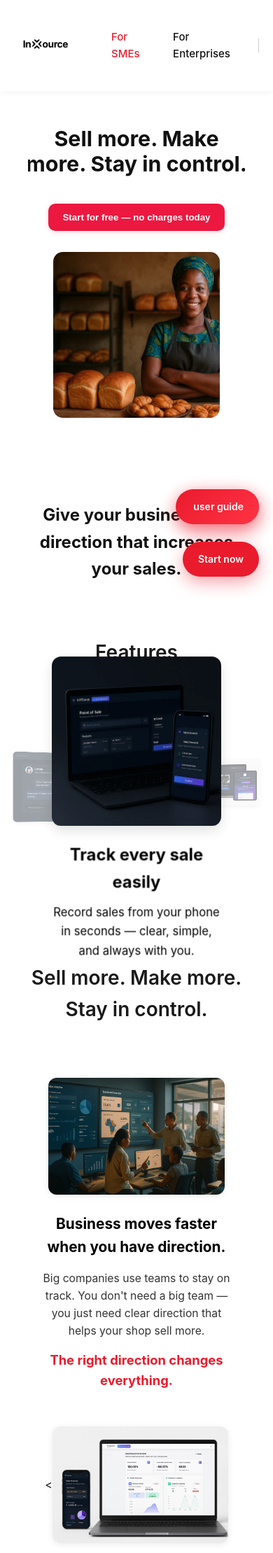
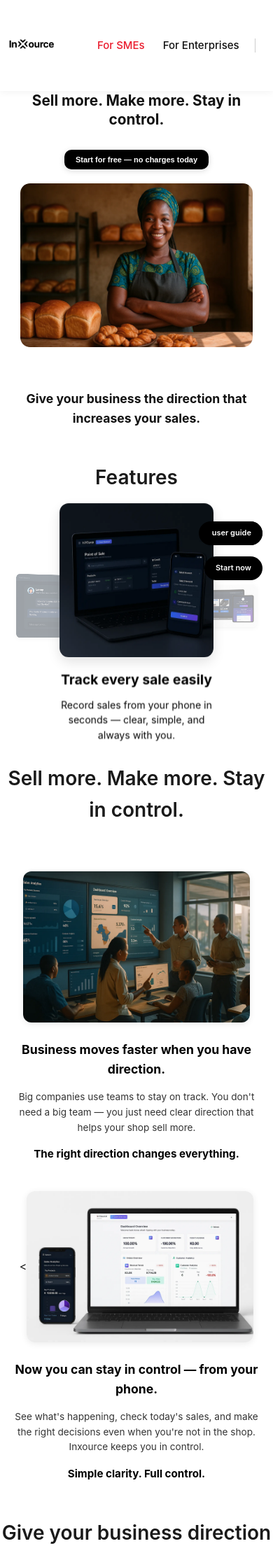
Before and after one commit to ThomasTheLee/inxource_landing_page, a Flask app: page / in a window 390 px wide. Shown: the top 2219 px of the page at 70% size. Run offline with Flask 3, Linux system fonts and the light colour scheme.

Commit message:
updated responsiveness

```diff
--- a/templates/index.html
+++ b/templates/index.html
@@ -11,8 +11,8 @@
         }
 
         :root {
-            --inx-red: #EA1B2C;
-            --ink-red-dark: #d01725;
+            --inx-red: #000;
+            --ink-red-dark: #222;
             --text-dark: #111;
             --text: #333;
             --muted: #555;
@@ -130,14 +130,14 @@
             position: fixed;
             bottom: 100px;
             right: 30px;
-            background: linear-gradient(135deg, #EA1B2C 0%, #ff3344 100%);
+            background: #000;
             color: #fff;
             padding: 16px 28px;
             border-radius: 50px;
             text-decoration: none;
             font-size: 15px;
             font-weight: 600;
-            box-shadow: 0 8px 24px rgba(234, 27, 44, 0.4);
+            box-shadow: none;
             z-index: 999;
             display: flex;
             align-items: center;
@@ -147,7 +147,7 @@
 
         .floating-guide-btn:hover {
             transform: translateY(-3px);
-            box-shadow: 0 12px 32px rgba(234, 27, 44, 0.5);
+            background: #222;
         }
 
         .floating-cta {
@@ -156,12 +156,12 @@
             bottom: 30px;
             padding: 16px 28px;
             border-radius: 50px;
-            background: var(--inx-red);
+            background: #000;
             color: #fff;
             text-decoration: none;
             font-weight: 600;
             font-size: 15px;
-            box-shadow: 0 8px 24px rgba(234,27,44,.4);
+            box-shadow: none;
             transition: all .3s ease;
             z-index: 60;
             display: flex;
@@ -169,9 +169,8 @@
         }
 
         .floating-cta:hover {
-            background: var(--ink-red-dark);
+            background: #222;
             transform: translateY(-3px);
-            box-shadow: 0 12px 32px rgba(234, 27, 44, 0.5);
         }
 
         .section-container {
@@ -498,7 +497,7 @@
 
         .text-compact .highlight {
             font-weight: 700;
-            color: var(--inx-red);
+            color: #000;
             font-size: 1.15rem;
             margin-top: 15px;
         }
@@ -598,7 +597,7 @@
 
         .faq-icon {
             font-size: 1.3rem;
-            color: var(--inx-red);
+            color: #000;
             transition: transform 0.3s ease;
             flex-shrink: 0;
             margin-left: 15px;
@@ -670,7 +669,7 @@
         }
 
         .cta {
-            background: var(--inx-red);
+            background: #000;
             color: #fff;
             border: none;
             padding: 12px 20px;
@@ -678,12 +677,12 @@
             font-weight: 700;
             cursor: pointer;
             margin-top: 20px;
-            box-shadow: 0 2px 8px rgba(234,27,44,.15);
+            box-shadow: 0 2px 8px rgba(0,0,0,.15);
             transition: transform .15s ease, background .2s ease;
         }
 
         .cta:hover {
-            background: var(--ink-red-dark);
+            background: #222;
             transform: translateY(-1px);
         }
 
@@ -712,7 +711,7 @@
         }
 
         .price-card.highlighted {
-            border: 2px solid var(--inx-red);
+            border: 2px solid #000;
             box-shadow: 0 3px 10px rgba(0,0,0,.06);
         }
 
@@ -752,7 +751,7 @@
         }
 
         .cta-submit {
-            background: #EA1B2C;
+            background: #000;
             color: #fff;
             padding: 14px 28px;
             border: none;
@@ -763,27 +762,33 @@
         }
 
         .cta-submit:hover {
-            background: #d01725;
+            background: #222;
         }
 
         /* Mobile Responsive */
         @media (max-width: 768px) {
             body {
-                padding-top: 120px;
+                padding-top: 100px;
+                overflow-x: hidden;
+            }
+
+            .container {
+                padding: 0;
+                max-width: 100%;
             }
 
             .floating-cta {
-                right: 20px;
-                bottom: 20px;
-                padding: 14px 22px;
-                font-size: 14px;
+                right: 15px;
+                bottom: 15px;
+                padding: 8px 16px;
+                font-size: 11px;
             }
 
             .floating-guide-btn {
-                bottom: 95px;
-                right: 20px;
-                padding: 14px 22px;
-                font-size: 14px;
+                bottom: 65px;
+                right: 15px;
+                padding: 8px 16px;
+                font-size: 11px;
             }
 
             .gradient-hero {
@@ -796,12 +801,15 @@
             }
 
             .gradient-hero .cta {
-                background: var(--inx-red) !important;
+                background: #000 !important;
                 color: #fff !important;
+                padding: 8px 16px !important;
+                font-size: 11px !important;
+                margin-top: 12px !important;
             }
 
             .gradient-hero .cta:hover {
-                background: var(--ink-red-dark) !important;
+                background: #222 !important;
             }
 
             .gradient-hero .section-wave {
@@ -813,7 +821,7 @@
                 max-width: 85%;
                 width: 85%;
                 height: 0;
-                padding-bottom: 85%;
+                padding-bottom: 60%;
                 margin: 0 auto;
                 position: relative;
             }
@@ -833,8 +841,8 @@
 
             .section-container {
                 flex-direction: column;
-                gap: 30px;
-                padding: 60px 5%;
+                gap: 20px;
+                padding: 30px 0;
             }
 
             .section-container.fixed {
@@ -844,6 +852,7 @@
             .text {
                 order: 1;
                 text-align: center;
+                padding: 0 15px;
             }
 
             .hero-carousel {
@@ -855,11 +864,21 @@
             }
 
             h1 {
-                font-size: 1.9rem;
+                font-size: 1.3rem;
+                line-height: 1.3;
             }
 
             h2 {
-                font-size: 1.5rem;
+                font-size: 1.1rem;
+            }
+
+            h3 {
+                font-size: 1rem;
+            }
+
+            p {
+                font-size: 0.85rem;
+                line-height: 1.5;
             }
 
             .phone-frame {
@@ -870,15 +889,15 @@
             }
 
             .notification {
-                font-size: 0.75rem;
+                font-size: 0.7rem;
                 width: 240px;
                 margin-left: -10px;
-                padding: 10px 16px;
+                padding: 8px 14px;
             }
 
             .phone-visual {
                 min-width: 100%;
-                padding: 20px 0;
+                padding: 15px 0;
             }
 
             .lenny-gif {
@@ -886,13 +905,13 @@
             }
 
             .rotating-tiles {
-                min-height: 320px;
+                min-height: 300px;
                 perspective: 700px;
-                margin: 40px auto 60px;
+                margin: 30px auto 50px;
             }
 
             .rotating-tiles .tile {
-                max-width: 240px;
+                max-width: 220px;
             }
 
             .rotating-tiles .tile.active {
@@ -910,27 +929,31 @@
             }
 
             .rotating-tiles img {
-                max-width: 220px;
-                margin-bottom: 20px;
+                max-width: 200px;
+                margin-bottom: 15px;
             }
 
             .rotating-tiles h4 {
-                font-size: 1.15rem;
+                font-size: 0.95rem;
             }
 
             .rotating-tiles .tile.active h4 {
-                font-size: 1.35rem;
+                font-size: 1.1rem;
             }
 
             .rotating-tiles p {
-                font-size: 0.95rem;
+                font-size: 0.8rem;
                 padding: 0 10px;
             }
 
             .section-container.split-view {
                 flex-direction: column;
-                gap: 40px;
-                padding: 50px 5%;
+                gap: 30px;
+                padding: 40px 0;
+            }
+
+            .comparison-side {
+                padding: 0 15px;
             }
 
             .comparison-side .visual img {
@@ -938,92 +961,100 @@
             }
 
             .text-compact h3 {
-                font-size: 1.3rem;
+                font-size: 1.1rem;
             }
 
             .text-compact p {
-                font-size: 0.98rem;
+                font-size: 0.85rem;
+            }
+
+            .text-compact .highlight {
+                font-size: 0.95rem;
             }
 
             .rating-text {
+                font-size: 1rem;
+            }
+
+            .stars {
+                font-size: 1.4rem;
+            }
+
+            .review-subtext {
+                font-size: 0.85rem;
+                padding: 0 15px;
+            }
+
+            .stats {
+                padding: 50px 15px;
+            }
+
+            .pricing-section {
+                padding: 50px 15px;
+            }
+
+            .pricing-section h2 {
                 font-size: 1.2rem;
             }
 
-            .stars {
-                font-size: 1.6rem;
-            }
-
-            .review-subtext {
-                font-size: 0.98rem;
-                padding: 0 10px;
-            }
-
-            .stats {
-                padding: 60px 5%;
-            }
-
-            .pricing-section {
-                padding: 60px 5%;
-            }
-
-            .pricing-section h2 {
-                font-size: 1.4rem;
-            }
-
             .price-card {
-                padding: 25px 18px;
+                padding: 20px 15px;
                 max-width: 280px;
             }
 
             .price-card h3 {
-                font-size: 1.15rem;
+                font-size: 1rem;
             }
 
             .price-card p {
-                font-size: 0.95rem;
+                font-size: 0.85rem;
             }
 
             .pricing-section .note {
-                font-size: 0.95rem;
+                font-size: 0.85rem;
+                padding: 0 15px;
+            }
+
+            .closing {
+                padding: 50px 15px;
+            }
+
+            .closing h2 {
+                font-size: 1.3rem;
+            }
+
+            .closing p {
+                font-size: 0.85rem;
                 padding: 0 10px;
             }
 
-            .closing {
-                padding: 60px 5%;
-            }
-
-            .closing h2 {
-                font-size: 1.5rem;
-            }
-
-            .closing p {
-                font-size: 1rem;
-                padding: 0 5px;
-            }
-
             .faq-question {
-                padding: 16px 18px;
-                font-size: 1rem;
+                padding: 14px 15px;
+                font-size: 0.9rem;
             }
 
             .faq-answer {
-                padding: 0 18px;
+                padding: 0 15px;
             }
 
             .faq-item.active .faq-answer {
-                padding: 16px 18px;
+                padding: 14px 15px;
             }
 
             .faq-answer p {
-                font-size: 0.98rem;
+                font-size: 0.85rem;
             }
 
             .faq-icon {
-                font-size: 1.1rem;
+                font-size: 1rem;
             }
 
             .nav-links {
                 display: none;
+            }
+
+            #faqs {
+                padding: 60px 15px !important;
             }
         }
     </style>
@@ -1189,6 +1220,12 @@
            class="lenny-gif" />
                 </div>
             </div>
+            <div style="text-align: center;">
+                <button class="cta" onclick="window.open('https://dashboard.inxource.com/signin', '_blank')">
+                    Try Lenny for Free
+                </button>
+            </div>
+
         </section>
 
         <!-- FAQ SECTION WITH ACCORDION -->
```
